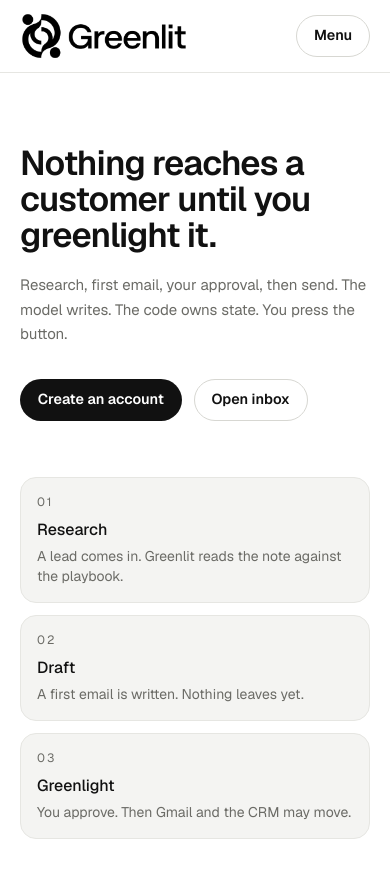
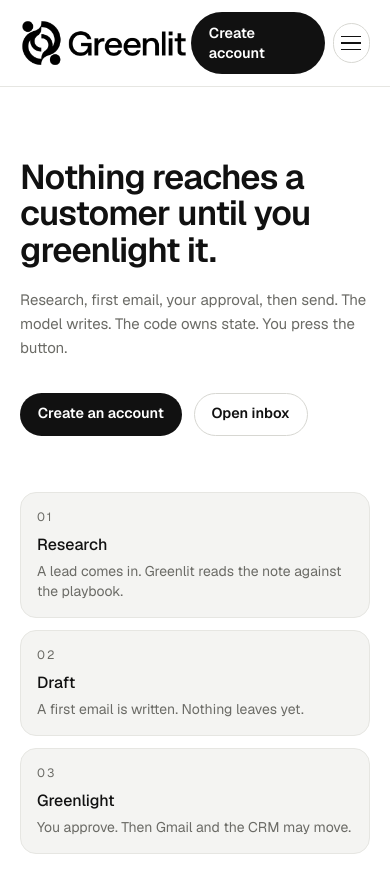
Before and after one commit to miromnb-coder/Greenlit, a Next.js app: page / in a window 390 px wide. Shown: the top 892 px of the page. Built offline with nearby package versions, Linux system fonts and the light colour scheme.

Commit message:
Mobile header: Create account plus hamburger

```diff
--- a/components/Nav.tsx
+++ b/components/Nav.tsx
@@ -14,6 +14,16 @@
   ["/activity", "Activity"],
 ] as const;
 
+function Hamburger({ open }: { open: boolean }) {
+  return (
+    <span className="flex h-5 w-5 flex-col justify-center gap-[5px]" aria-hidden>
+      <span className={`block h-[1.5px] w-5 bg-[#111] transition ${open ? "translate-y-[6.5px] rotate-45" : ""}`} />
+      <span className={`block h-[1.5px] w-5 bg-[#111] transition ${open ? "opacity-0" : ""}`} />
+      <span className={`block h-[1.5px] w-5 bg-[#111] transition ${open ? "-translate-y-[6.5px] -rotate-45" : ""}`} />
+    </span>
+  );
+}
+
 export function Nav() {
   const path = usePathname();
   const router = useRouter();
@@ -24,6 +34,7 @@
     if (process.env.NEXT_PUBLIC_SUPABASE_ANON_KEY) {
       await createBrowserSupabase().auth.signOut();
     }
+    setOpen(false);
     router.push("/signin");
     router.refresh();
   }
@@ -32,18 +43,25 @@
     <header className="sticky top-0 z-20 border-b border-[#e6e6e2] bg-white/90 backdrop-blur">
       <div className="mx-auto flex max-w-5xl items-center justify-between gap-3 px-5 py-3">
         <Link href="/" onClick={() => setOpen(false)} className="flex min-w-0 items-center" aria-label="Greenlit home">
-          <img src="/IMG_5126.png" alt="Greenlit" className="h-12 w-auto max-w-[70vw] object-contain object-left md:h-14" />
+          <img src="/IMG_5126.png" alt="Greenlit" className="h-12 w-auto max-w-[46vw] object-contain object-left md:h-14" />
         </Link>
         <nav className="hidden items-center gap-5 text-sm text-[#444] md:flex">
           {LINKS.map(([href, label]) => (
             <Link key={href} href={href} className="hover:text-black">{label}</Link>
           ))}
-          <Link href="/signin" className="hover:text-black">Account</Link>
-          <button type="button" onClick={signOut} className="hover:text-black">Sign out</button>
+          <Link href="/signup" className="btn btn-primary py-1.5 text-sm">Create account</Link>
         </nav>
-        <button className="btn btn-ghost shrink-0 px-3 py-1 text-sm md:hidden" type="button" onClick={() => setOpen((v) => !v)}>
-          {open ? "Close" : "Menu"}
-        </button>
+        <div className="flex items-center gap-2 md:hidden">
+          <Link href="/signup" className="btn btn-primary px-3 py-1.5 text-sm">Create account</Link>
+          <button
+            className="grid h-10 w-10 place-items-center rounded-full border border-[#d7d7d2]"
+            type="button"
+            aria-label={open ? "Close menu" : "Open menu"}
+            onClick={() => setOpen((v) => !v)}
+          >
+            <Hamburger open={open} />
+          </button>
+        </div>
       </div>
       {open && (
         <nav className="grid gap-1 border-t border-[#e6e6e2] px-5 py-3 md:hidden">
@@ -52,7 +70,7 @@
               {label}
             </Link>
           ))}
-          <Link href="/signin" className="rounded-xl px-2 py-2" onClick={() => setOpen(false)}>Account</Link>
+          <Link href="/signin" className="rounded-xl px-2 py-2" onClick={() => setOpen(false)}>Sign in</Link>
           <button type="button" className="rounded-xl px-2 py-2 text-left" onClick={signOut}>Sign out</button>
         </nav>
       )}
```
